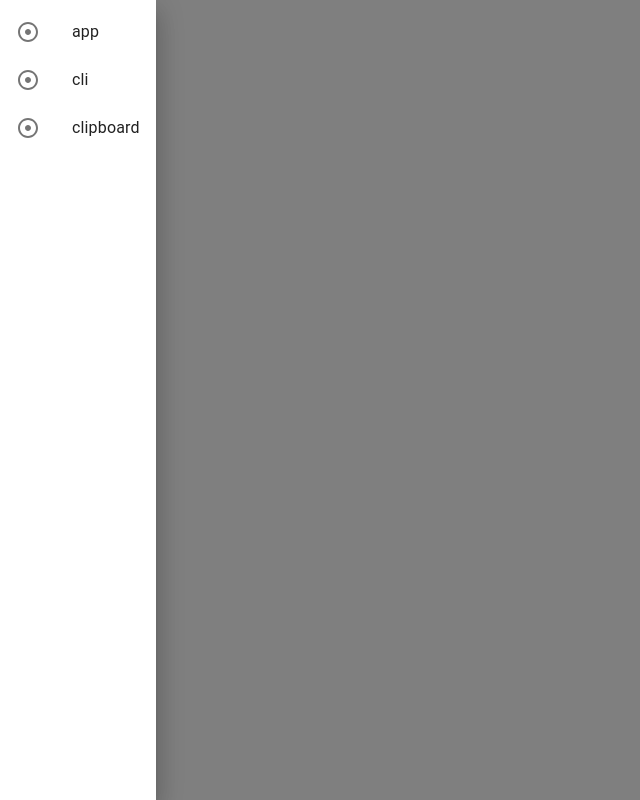
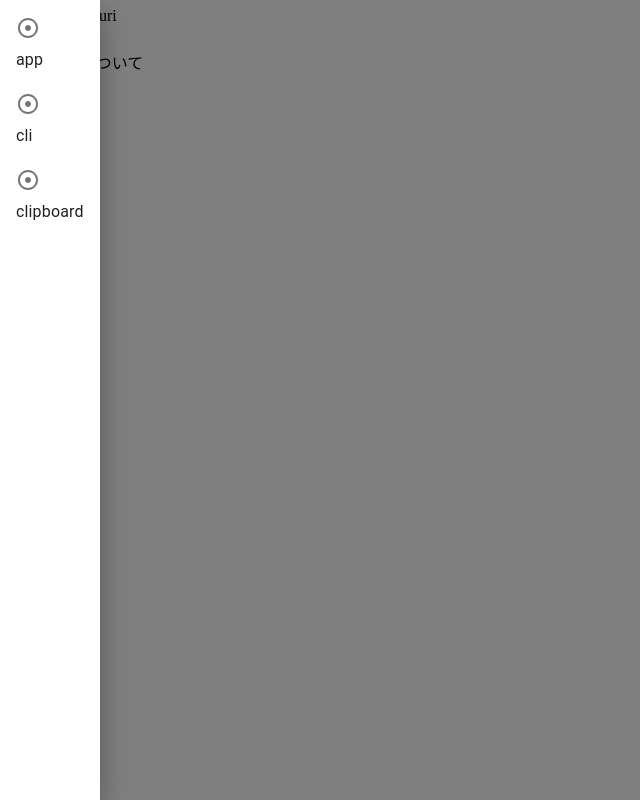
Before and after one commit to TOnodera/tauri-api-learn, a React (Create React App) app in the folder learn-tauri-api/: page / in a window 1280 px wide. Both pictures are taken after a click on the button 32 px from the left and 16 px from the top of the page. Shown: the whole page, without its empty margins (0-640 px from the left). Built offline with nearby package versions, Linux system fonts and the light colour scheme.

Commit message:
ルーター導入

```diff
--- a/learn-tauri-api/package.json
+++ b/learn-tauri-api/package.json
@@ -17,6 +17,7 @@
     "@types/react-dom": "^18.0.6",
     "react": "^18.2.0",
     "react-dom": "^18.2.0",
+    "react-router-dom": "^6.3.0",
     "react-scripts": "5.0.1",
     "sass": "^1.54.5",
     "typescript": "^4.7.4",
--- a/learn-tauri-api/src/App.tsx
+++ b/learn-tauri-api/src/App.tsx
@@ -1,9 +1,13 @@
-
-import './App.scss';
-import Layouts from './components/layouts/Layouts';
+import "./App.scss";
+import Layouts from "./components/layouts/Layouts";
+import { BrowserRouter } from "react-router-dom";
 
 function App() {
-  return <Layouts/>
+  return (
+    <BrowserRouter>
+      <Layouts />
+    </BrowserRouter>
+  );
 }
 
 export default App;
--- a/learn-tauri-api/src/components/atoms/drawer/Drawer.tsx
+++ b/learn-tauri-api/src/components/atoms/drawer/Drawer.tsx
@@ -8,9 +8,15 @@ import ListItemIcon from "@mui/material/ListItemIcon";
 import ListItemText from "@mui/material/ListItemText";
 import MenuIcon from "@mui/icons-material/Menu";
 import AdjustIcon from "@mui/icons-material/Adjust";
+import { Link } from "react-router-dom";
+
 type Anchor = "top" | "left" | "bottom" | "right";
 
-export default function SwipeableTemporaryDrawer() {
+interface Props {
+  menus: { name: string; path: string }[];
+}
+
+export default function SwipeableTemporaryDrawer(props: Props) {
   const [state, setState] = React.useState({
     top: false,
     left: false,
@@ -34,17 +40,6 @@ export default function SwipeableTemporaryDrawer() {
     };
 
   const anchor = "left";
-  const menus = [
-    {
-      name: "app",
-    },
-    {
-      name: "cli",
-    },
-    {
-      name: "clipboard",
-    },
-  ];
 
   return (
     <div>
@@ -58,13 +53,15 @@ export default function SwipeableTemporaryDrawer() {
         onOpen={toggleDrawer(anchor, true)}
       >
         <List>
-          {menus.map((menu) => (
+          {props.menus.map((menu) => (
             <ListItem key={menu.name} disablePadding>
               <ListItemButton>
-                <ListItemIcon>
-                  <AdjustIcon />
-                </ListItemIcon>
-                <ListItemText primary={menu.name} />
+                <Link to={menu.path}>
+                  <ListItemIcon>
+                    <AdjustIcon />
+                  </ListItemIcon>
+                  <ListItemText primary={menu.name} />
+                </Link>
               </ListItemButton>
             </ListItem>
           ))}
--- a/learn-tauri-api/src/components/layouts/Layouts.tsx
+++ b/learn-tauri-api/src/components/layouts/Layouts.tsx
@@ -1,11 +1,19 @@
-import Header from './header/Header';
-import style from './style.module.scss';
-export default function Layouts(){
-    return (
+import { Route, Routes } from "react-router-dom";
+import TopPage from "../../pages/top/TopPage";
+import AppPage from "../../pages/app/AppPage";
+import Header from "./header/Header";
+import style from "./style.module.scss";
+export default function Layouts() {
+  return (
     <div className={style.layouts}>
-        <Header />
-        <main>main</main>
-        <footer>footer</footer>
+      <Header />
+      <main>
+        <Routes>
+          <Route index element={<TopPage />} />
+          <Route path="/app" element={<AppPage />} />
+        </Routes>
+      </main>
+      <footer>footer</footer>
     </div>
-    );
+  );
 }
--- a/learn-tauri-api/src/components/layouts/menu/Menu.tsx
+++ b/learn-tauri-api/src/components/layouts/menu/Menu.tsx
@@ -1,5 +1,19 @@
-import Drawer from '../../atoms/drawer/Drawer';
+import Drawer from "../../atoms/drawer/Drawer";
 
-export default function Menu(){
-    return <Drawer/>
+export default function Menu() {
+  const menus = [
+    {
+      name: "app",
+      path: "app",
+    },
+    {
+      name: "cli",
+      path: "cli",
+    },
+    {
+      name: "clipboard",
+      path: "clipboard",
+    },
+  ];
+  return <Drawer menus={menus} />;
 }
--- /dev/null
+++ b/learn-tauri-api/src/pages/app/AppPage.tsx
@@ -0,0 +1,7 @@
+export default function AppPage() {
+  return (
+    <>
+      <h2>app</h2>
+    </>
+  );
+}
--- /dev/null
+++ b/learn-tauri-api/src/pages/top/TopPage.tsx
@@ -0,0 +1,7 @@
+export default function Top() {
+  return (
+    <>
+      <h2>このページについて</h2>
+    </>
+  );
+}
```
Also changed, not shown: learn-tauri-api/src/@types/index.d.ts (added), 1 other file (tests, documents, lock files or other folders).
